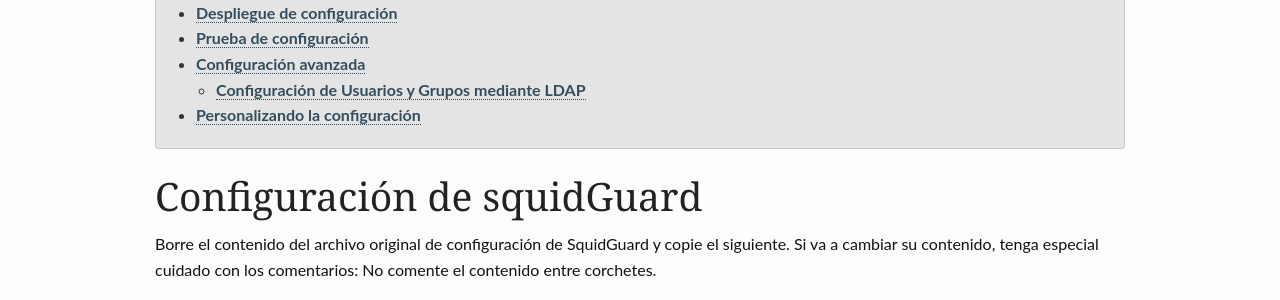
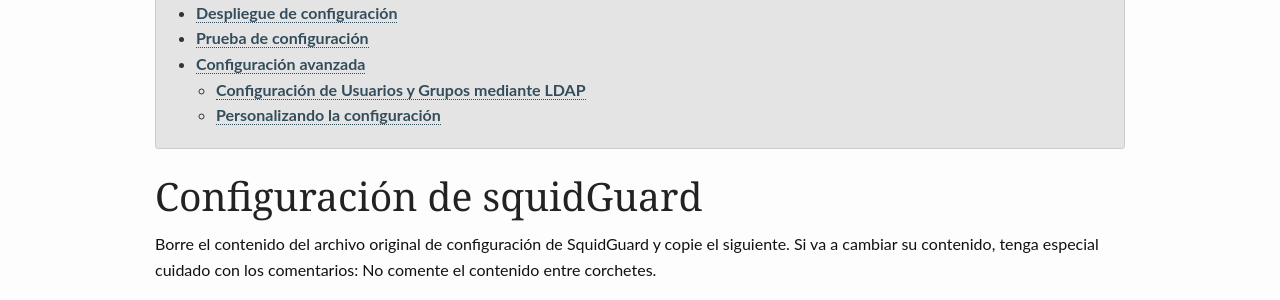
Before and after one commit to VTacius/firewall, a Jekyll site: the page built from _instalacion/squidguard/index.md, in a window 1280 px wide. Shown: the part 263-563 px from the top of the page. Built offline with Jekyll 4.4.1, drawn with Linux system fonts in a browser that asks for light colours.

```diff
--- a/_instalacion/squidguard/index.md
+++ b/_instalacion/squidguard/index.md
@@ -132,7 +132,7 @@ Entonces, hay creadas dos `src` por cada grupo para que coincida con las ACL de
     {% include_relative squidguard_auth.md %}
 {% endhighlight %}
 
-# Personalizando la configuración
+## Personalizando la configuración
 La siguiente configuración es un poco más complicada de lo usual en la medida que sea más complicado para usted usar su propio servidor LDAP. Sin embargo, los siguientes datos pueden funcionar para un servidor configurado según el esquema [rfc230bis](http://www.padl.com/~lukeh/rfc2307bis.txt).
 
 * Configure `ldapbinddn` con el DN de un usuario de lectura sin límites en las lecturas sobre el árbol LDAP. Es decir, los mismo permisos que su administrador pero de LECTURA.
```
